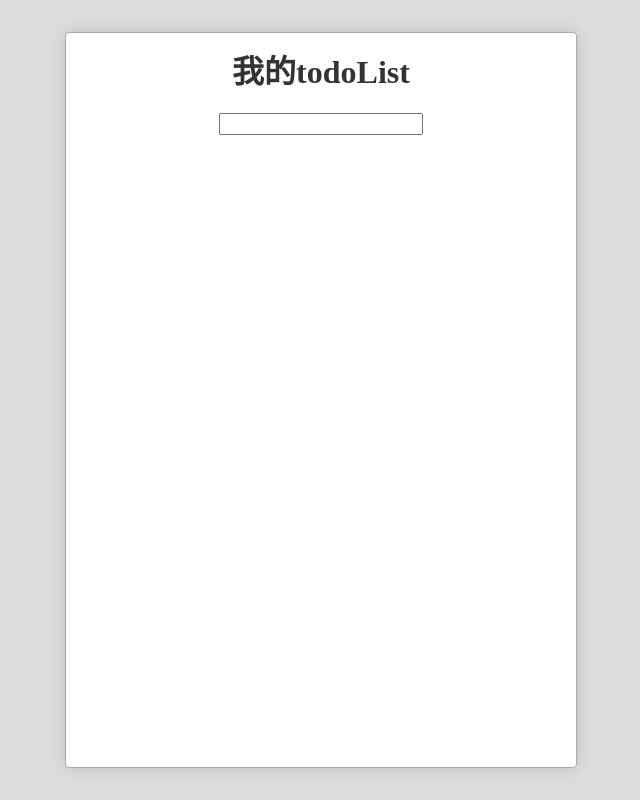
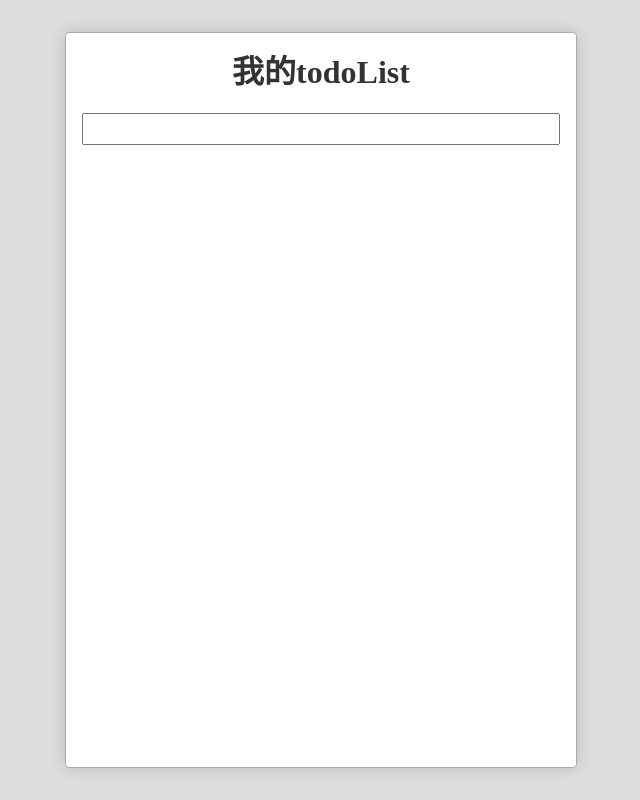
Before and after one commit to jerryHZLiang/react-demo, a React (Create React App) app: page / in a window 1280 px wide. Shown: the whole page, without its empty margins (319-959 px from the left). Built offline with nearby package versions, Linux system fonts and the light colour scheme.

Commit message:
更新 TodoInput 的样式

```diff
--- /dev/null
+++ b/src/TodoInput.css
@@ -0,0 +1,7 @@
+.TodoInput{
+    width: 100%;
+    line-height: 1.8;
+    margin-bottom: 1em;
+    font-size: 16px;
+    padding: 0 .2em;
+  }
--- a/src/TodoInput.js
+++ b/src/TodoInput.js
@@ -1,7 +1,9 @@
 import React, { Component } from 'react';
+import './TodoInput.css';
  export default class TodoInput extends Component {
   render(){
     return <input type="text" value={this.props.content}
+      className="TodoInput"
       onChange={this.changeTitle.bind(this)}
       onKeyPress={this.submit.bind(this)}/>
   }
```
